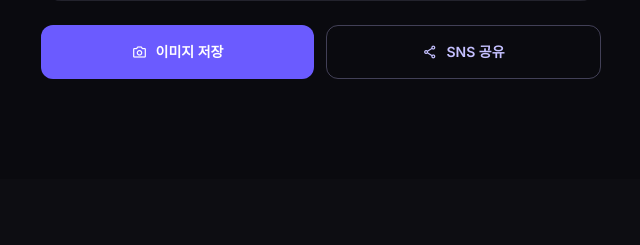
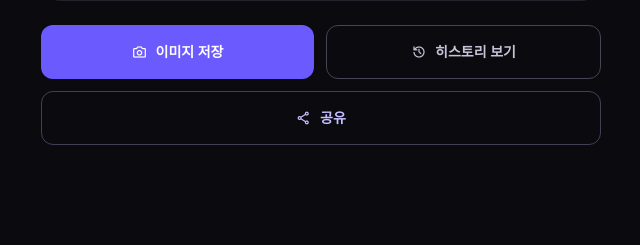
Before and after one commit to luma-team-ai/DopaCheck, a Flask app: template templates/report/index.html in a window 1280 px wide. Shown: the part 837-1082 px from the top of the page, without its empty margins (319-959 px from the left). Before the commit the page ends 916 px from the top, so only its background shows below. Run offline with Flask 3, Linux system fonts and the light colour scheme; the template is opened without the code that fills it, so the values that code supplies are empty; parts of the project's set-up code (start-up, migrations or seed data) failed here and were passed over; some libraries are stand-ins or nearby versions; some web fonts are replaced.

Commit message:
feat: history header·footer 통일 + 리포트 하단 버튼 3개로 변경 (#164)
* feat: history header·footer를 다른 화면 UI와 일치하도록 통일

- _stitch_head.html: 컴파일 CSS → CDN Tailwind + 동일 config로 교체
  (배경 #0A0A0F, glass-card 스타일, noise-overlay·orb CSS, no-scrollbar)
- _app_base.html: bg-orb → noise-overlay + orb-1/2 구조 일치
  main 패딩 mt-[56px] → pt-[80px], max-w-lg → max-w-[600px]
  footer active_tab 기본값 'delivery' → '' (history 탭 없음)

* feat: 리포트 하단 버튼 3개로 변경 — 이미지 저장·히스토리 보기·공유

```diff
--- a/templates/report/index.html
+++ b/templates/report/index.html
@@ -419,17 +419,24 @@
       </div>
     </div>
 
-    <!-- ───────── 공유 버튼 (FR-19) ───────── -->
-    <div class="flex gap-3 mb-8">
-      <button onclick="saveAsImage()"
-        class="flex-1 flex items-center justify-center gap-2 py-3.5 rounded-xl bg-primary-container text-on-primary-container font-bold text-sm hover:opacity-90 active:scale-95 transition-all">
-        <span class="material-symbols-outlined text-base">photo_camera</span>
-        이미지 저장
-      </button>
+    <!-- ───────── 액션 버튼 (FR-19) ───────── -->
+    <div class="flex flex-col gap-3 mb-8">
+      <div class="flex gap-3">
+        <button onclick="saveAsImage()"
+          class="flex-1 flex items-center justify-center gap-2 py-3.5 rounded-xl bg-primary-container text-on-primary-container font-bold text-sm hover:opacity-90 active:scale-95 transition-all">
+          <span class="material-symbols-outlined text-base">photo_camera</span>
+          이미지 저장
+        </button>
+        <a href="{{ url_for('history.history_list') }}"
+          class="flex-1 flex items-center justify-center gap-2 py-3.5 rounded-xl border border-outline-variant text-on-surface-variant font-bold text-sm hover:bg-surface-container active:scale-95 transition-all text-decoration-none">
+          <span class="material-symbols-outlined text-base">history</span>
+          히스토리 보기
+        </a>
+      </div>
       <button onclick="shareToSns()"
-        class="flex-1 flex items-center justify-center gap-2 py-3.5 rounded-xl border border-primary/30 text-primary font-bold text-sm hover:bg-primary/10 active:scale-95 transition-all">
+        class="w-full flex items-center justify-center gap-2 py-3.5 rounded-xl border border-primary/30 text-primary font-bold text-sm hover:bg-primary/10 active:scale-95 transition-all">
         <span class="material-symbols-outlined text-base">share</span>
-        SNS 공유
+        공유
       </button>
     </div>
   </main>
```
